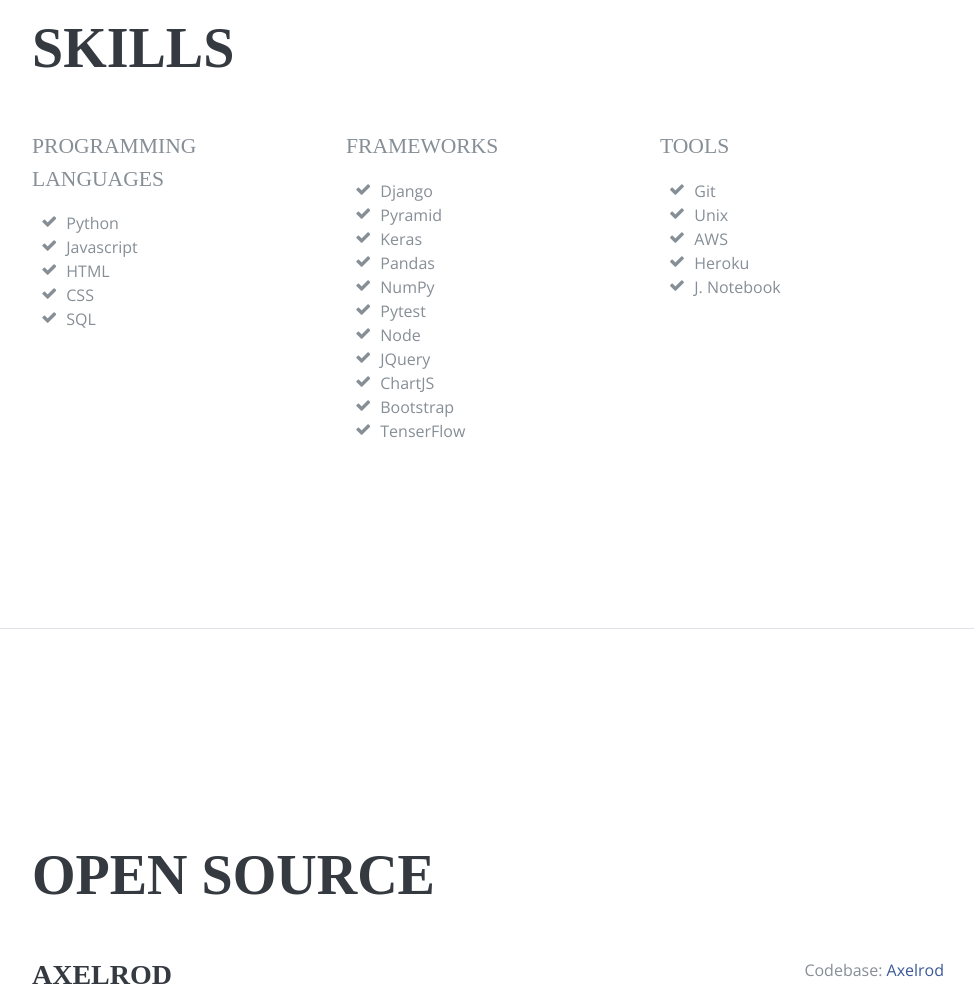
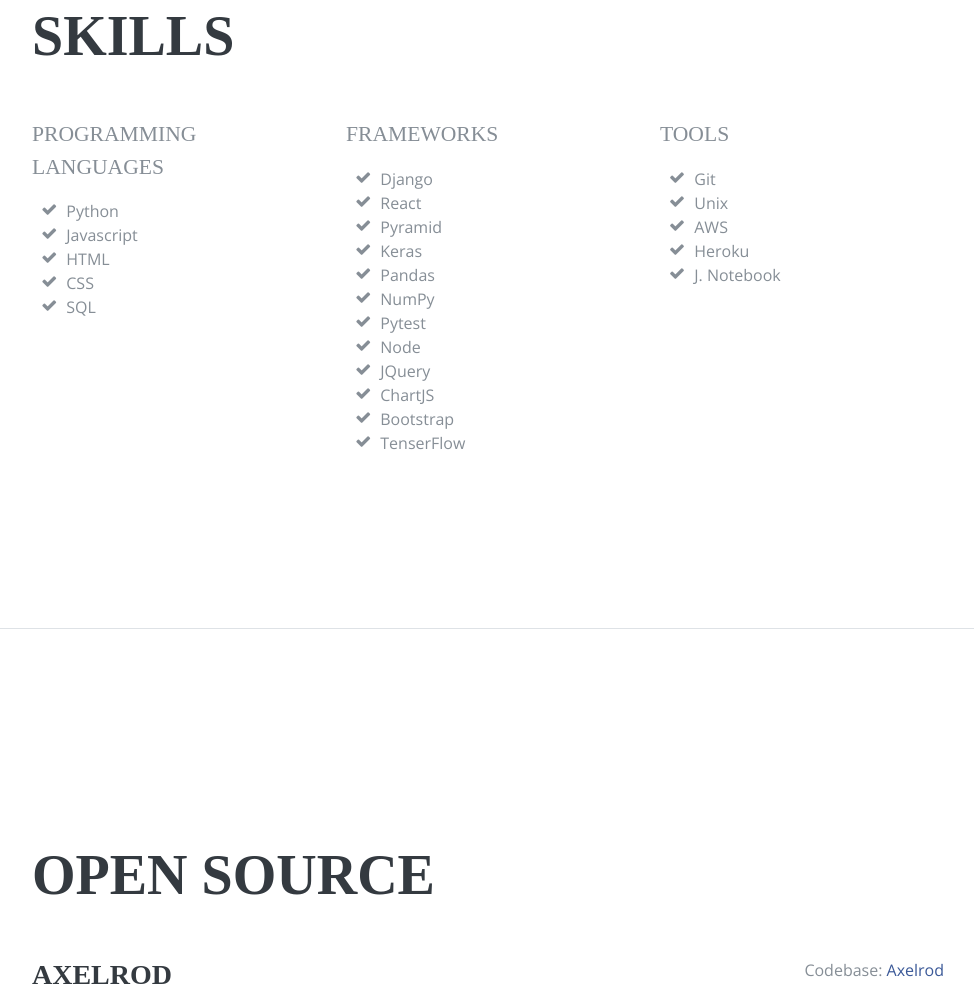
Before and after one commit to ztaylor2/personal-website, a website: page public/index.html in a window 1280 px wide. Shown: the part 4009-5000 px from the top of the page, without its empty margins (288-1262 px from the left). Drawn offline with nearby package versions, Linux system fonts and the light colour scheme; a web font is replaced by a local one.

Commit message:
added react to skills.

```diff
--- a/public/index.html
+++ b/public/index.html
@@ -352,6 +352,9 @@
                       Django</li>
                     <li>
                       <i class="fa-li fa fa-check"></i>
+                      React</li>
+                    <li>
+                      <i class="fa-li fa fa-check"></i>
                       Pyramid</li>
                     <li>
                       <i class="fa-li fa fa-check"></i>
```
